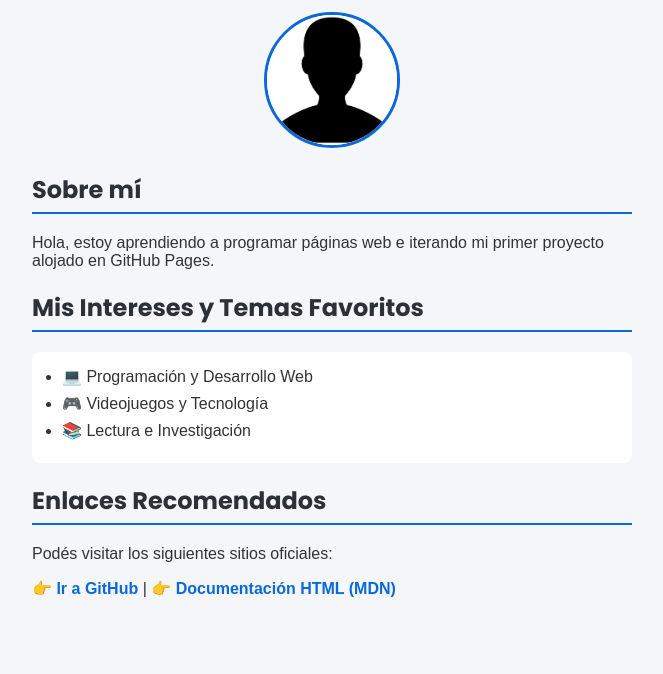
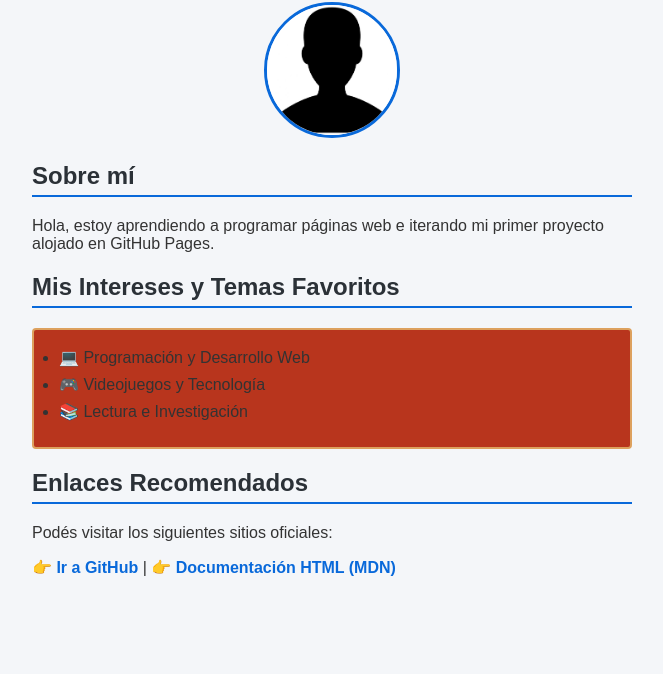
Before and after one commit to ignacioopicon/mi-primer-sitio-web, a plain HTML site: page index.html in a window 1280 px wide. Shown: the part 201-875 px from the top of the page, without its empty margins (308-971 px from the left). After the commit the page ends 854 px from the top, so only its background shows below. Drawn offline with Linux system fonts and the light colour scheme.

Commit message:
Update index.html

```diff
--- a/index.html
+++ b/index.html
@@ -7,7 +7,7 @@
 <link rel="preconnect" href="https://fonts.googleapis.com">
 <link rel="preconnect" href="https://fonts.gstatic.com" crossorigin>
 <link href="https://fonts.googleapis.com/css2?family=Poppins:wght@600;700&family=Roboto:wght@400;500&display=swap" rel="stylesheet">
-    <link rel="stylesheet" href="style.css">
+<link rel="stylesheet" href="retro.css">
 </head>
 <body style="font-family: Arial, sans-serif; max-width: 600px; margin: 40px auto; padding: 20px; background-color: #f4f6f9; color: #333;">
 <nav>
```
